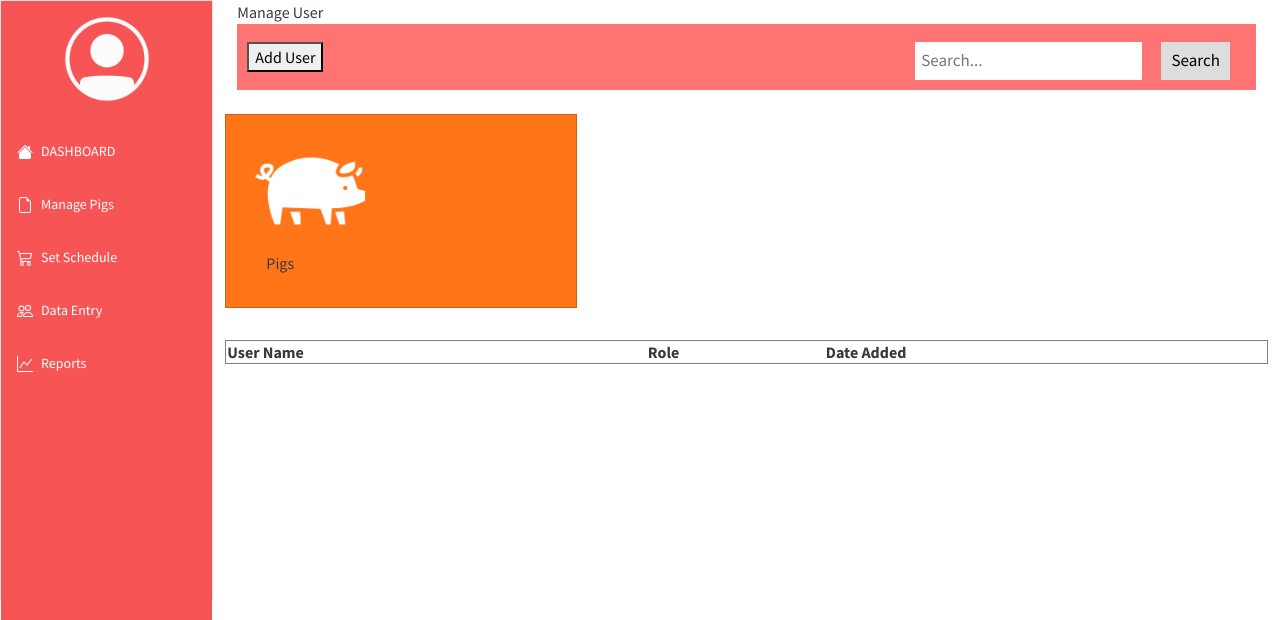
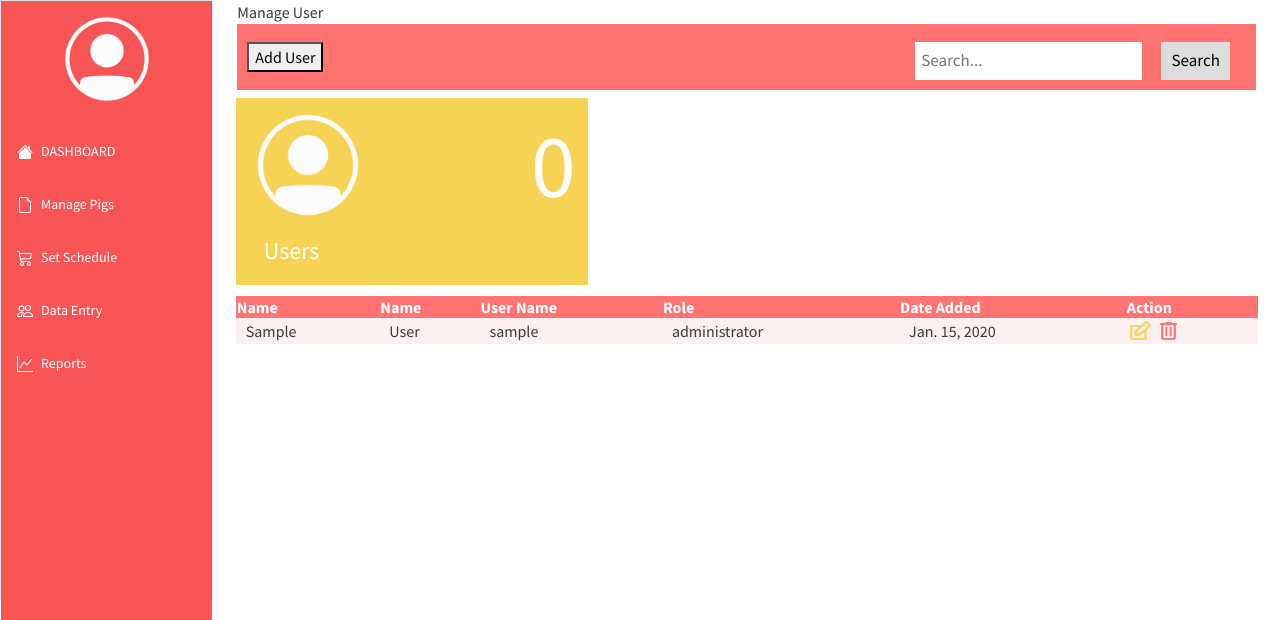
Before and after one commit to vincentrondero/Goodwill-Farm, a Django app: page /manage_user/sample/ in a window 1280 px wide. Shown: the top 620 px of the page. Run offline with Django 4.2, Linux system fonts and the light colour scheme; tables that the repository leaves empty hold one stand-in row (values such as "Sample post"); lists and menus that the app fills with data are empty; some libraries are stand-ins or nearby versions.

Commit message:
second commit

```diff
--- a/capstone/Authentication/urls.py
+++ b/capstone/Authentication/urls.py
@@ -14,4 +14,6 @@ urlpatterns = [
     path('get_checkbox_states/', views.get_checkbox_states, name='get_checkbox_states'),
     path('update_task_status/', views.update_task_status, name='update_task_status'),
     path('api/tasks-for-date/<str:selected_date>/', views.tasks_for_date, name='tasks-for-date'),
+    path('delete_user/<str:user_type>/', views.delete_user, name='delete_user'),
+    path('update_user/<str:user_type>/', views.update_user, name='update_user'),
 ]
--- a/capstone/Authentication/views.py
+++ b/capstone/Authentication/views.py
@@ -5,6 +5,7 @@ from .models import Task
 from datetime import date
 from django.http import JsonResponse
 from django.contrib.auth import authenticate, login
+from django.db import transaction
 
 def add_pigs(request, user_type):
     return render(request, 'Farm/add_pigs.html',{"user_type": user_type})
@@ -18,9 +19,36 @@ def index(request, user_type):
     checked_tasks = Task.objects.filter(is_done=True)
     return render(request, 'Farm/index.html', {"today_tasks": today_tasks, "checked_tasks": checked_tasks, "user_type": user_type})
 
+def manage_user(request, user_type):
+    if request.method == 'POST':
+        # Handle user creation
+        firstname = request.POST.get("firstname")
+        lastname = request.POST.get("lastname")
+        username = request.POST.get("username")
+        password = request.POST.get("password")
+        role = request.POST.get("role")
+        date = request.POST.get("date")
 
-def manage_user(request, user_type):
-    return render(request, 'Farm/manage_user.html',{"user_type": user_type})
+        # If all required fields are provided, create a new User object and save it to the database
+        if firstname and lastname and username and password and role and date:
+            user = User(
+                firstname=firstname,
+                lastname=lastname,
+                username=username,
+                password=password,
+                role=role,
+                date=date
+            )
+            user.save()
+
+            # Redirect to the same page to prevent form resubmission
+            return redirect('manage_user', user_type=user_type)
+     # Retrieve a queryset of User objects from your database
+    users = User.objects.all()
+    users_count = User.objects.filter(role='user').count()
+
+    # Render the manage_user page
+    return render(request, 'Farm/manage_user.html', {"users": users,"user_type": user_type, "users_count" :users_count })
 
 def reports(request, user_type):
     return render(request, 'Farm/reports.html',{"user_type": user_type})
@@ -163,3 +191,53 @@ def tasks_for_date(request, selected_date):
 
     # Return the tasks data as JSON response
     return JsonResponse(tasks_data, safe=False)
+
+def delete_user(request, user_type):
+    if request.method == 'POST':
+        user_id = request.POST.get('id')
+        try:
+            user = User.objects.get(pk=user_id)
+            user.delete()
+            return JsonResponse({'success': True})
+        except User.DoesNotExist:
+            return JsonResponse({'success': False, 'error': 'User not found'})
+    return render(request, 'Farm/manage_user.html', { "user_type": user_type, })
+
+
+def update_user(request, user_type):
+    if request.method == 'POST':
+        data = request.POST  # Access POST data directly
+        user_id = data.get('id')  # Get the user ID from POST data
+
+        try:
+            with transaction.atomic():
+                user = User.objects.get(pk=user_id)
+                user.username = data.get('username')
+                user.firstname = data.get('firstname')
+                user.lastname = data.get('lastname')
+                user.role = data.get('role')
+                user.date = data.get('date')
+                user.save()
+
+            # Debug: Add print statements or use Django's logging
+            print("User updated successfully.")
+
+            return JsonResponse({'success': True, 'updated_user': {
+                'firstname': user.firstname,
+                'lastname': user.lastname,
+                'username': user.username,
+                'role': user.role,
+                'date': user.date,
+            }})
+        except User.DoesNotExist:
+            # Debug: Print error message
+            print("User not found.")
+
+            return JsonResponse({'success': False, 'error': 'User not found'})
+        except Exception as e:
+            # Debug: Print error message
+            print(f"Error: {str(e)}")
+
+            return JsonResponse({'success': False, 'error': str(e)})
+
+    return render(request, 'Farm/manage_user.html', {"user_type": user_type})
--- a/capstone/capstone/static/css/dash.css
+++ b/capstone/capstone/static/css/dash.css
@@ -357,3 +357,26 @@ body, html {
     z-index: 1000;
     box-shadow: 2px #659D60;
 }
+
+.icon-button {
+    background: none;
+    border: none;
+    padding: 0;
+    margin: 0;
+    transition: transform 0.2s;
+}
+
+.icon-button:hover {
+    transform: scale(1.2);
+}
+
+#edit_overlay {
+    display: none;
+    position: fixed;
+    top: 0;
+    left: 0;
+    width: 100%;
+    height: 100%;
+    z-index: 1000;
+    box-shadow: 2px #659D60;
+}
--- a/capstone/capstone/static/js/main_javascript.js
+++ b/capstone/capstone/static/js/main_javascript.js
@@ -170,9 +170,166 @@ $(document).ready(function() {
     if (closeOverlayButton6) {
         closeOverlayButton6.addEventListener("click", closeOverlay6);
     }
+    $(".delete_button").click(function () {
+        var userId = $(this).data("user-id");
+        var user_type = $(this).data("user-type"); // Get user_type from data attribute
+        var deleteButton = $(this); // Store a reference to the button clicked
+        var csrfToken = $('input[name="csrfmiddlewaretoken"]').val();
+
+        // Confirm the user wants to delete before proceeding
+        var confirmDelete = confirm("Are you sure you want to delete this user?");
+        if (confirmDelete) {
+            // Construct the correct URL for the AJAX request
+            var deleteUrl = '/delete_user/' + user_type + '/';  // Update with the correct URL pattern
+
+            // Send an AJAX request to delete the user
+            $.ajax({
+                url: deleteUrl,
+                method: "POST",
+                data: { action: 'delete_user', id: userId, csrfmiddlewaretoken: csrfToken },
+                success: function (response) {
+                    // Handle success, maybe remove the row from the table
+                    if (response.success) {
+                        // Remove the table row
+                        deleteButton.closest("tr").remove(); // Use the reference to the button
+                    }
+                },
+                error: function (xhr, errmsg, err) {
+                    // Handle errors
+                    console.log(err);
+                },
+            });
+        }
+    });
+
+
+    // Add click event handler for the edit button
+    $(".edit_button").click(function () {
+        // Show the edit overlay
+        $("#edit_overlay").show();
+
+        // Get the user data from the clicked row
+        var row = $(this).closest("tr");
+        var firstname = row.find("td:nth-child(1)").text();
+        var lastname = row.find("td:nth-child(2)").text();
+        var username = row.find("td:nth-child(3)").text();
+        var role = row.find("td:nth-child(4)").text();
+        var date = row.find("td:nth-child(5)").text();
+
+        // Populate the overlay fields with the user data
+        $("#edit_firstname").val(firstname);
+        $("#edit_lastname").val(lastname);
+        $("#edit_username").val(username);
+        $("#edit_role").val(role);
+        $("#edit_date").val(date);
+
+        // Store the user ID in a data attribute
+        var userId = $(this).data("user-id");
+        $(".save-button").data("user-id", userId);
+    });
+
+    // Add click event handler for the save button
+    $(".save-button").click(function (e) {
+        e.preventDefault(); // Prevent the default form submission
+
+        // Store a reference to the button element that was clicked
+        var clickedButton = $(this);
+
+        // Get user ID and user type from data attributes
+        var userId = clickedButton.data("user-id");
+        console.log("UserID (Primary Key): " + userId);
+        var user_type = clickedButton.data("user-type");
+
+        // Get the CSRF token from the form
+        var csrfToken = $('input[name="csrfmiddlewaretoken"]').val();
+
+        // Confirm the user wants to update before proceeding
+        var confirmUpdate = confirm("Are you sure you want to update this user?");
+
+        if (confirmUpdate) {
+            // Debugging: Log the value of #edit_date to check if it's retrieved correctly
+            var dateString = $("#edit_date").val();
+            console.log("Date String: " + dateString);
+
+            // Construct the correct URL for the AJAX request
+            var updateUrl = '/update_user/' + user_type + '/';
+
+            // Retrieve the updated user data from your form fields
+            var updatedData = {
+                id: userId,  // Include user ID
+                username: $("#edit_username").val(),
+                firstname: $("#edit_firstname").val(),
+                lastname: $("#edit_lastname").val(),
+                role: $("#edit_role").val(),
+                date: formatDate(dateString), // Convert the date
+                csrfmiddlewaretoken: csrfToken,
+            };
+
+            // Send an AJAX request to update the user using POST
+            $.ajax({
+                url: updateUrl,
+                method: "POST",
+                data: updatedData,
+                success: function (response) {
+                    console.log("Update Response:", response); // Log the response for debugging
+
+                    if (response.success) {
+                        var updatedUser = response.updated_user;
+
+                        // Find the closest table row to the clicked button and update its contents
+                        var tableRow = clickedButton.closest("tr");
+
+                        // Update the table cells with the new data
+                        tableRow.find("td:nth-child(1)").text(updatedUser.firstname);
+                        tableRow.find("td:nth-child(2)").text(updatedUser.lastname);
+                        tableRow.find("td:nth-child(3)").text(updatedUser.username);
+                        tableRow.find("td:nth-child(4)").text(updatedUser.role);
+                        tableRow.find("td:nth-child(5)").text(updatedUser.date);
+
+                        // Hide the edit overlay after successful update
+                        $("#edit_overlay").hide();
+
+                        location.reload();
+                    }
+                },
+                error: function (xhr, errmsg, err) {
+                    // Handle errors
+                    console.log("Update Error:", err);
+                },
+            });
+        }
+    });
+
+
 
 
 });
+
+function formatDate(dateString) {
+    // Split the input date string into parts
+    var dateParts = dateString.split(' ');
+
+    // Ensure we have at least 3 parts (Month, day, year)
+    if (dateParts.length >= 3) {
+        var month = dateParts[0]; // Month
+        var day = dateParts[1].slice(0, -1); // Day (remove the comma)
+        var year = dateParts[2]; // Year
+
+        // Map month names to their numerical representation
+        var monthMap = {
+            'Jan.': '01', 'Feb.': '02', 'Mar.': '03', 'Apr.': '04', 'May.': '05', 'Jun.': '06',
+            'Jul.': '07', 'Aug.': '08', 'Sep.': '09', 'Oct.': '10', 'Nov.': '11', 'Dec.': '12'
+        };
+
+        // Construct the formatted date
+        var formattedDate = year + '-' + monthMap[month] + '-' + day;
+
+        return formattedDate;
+    }
+
+    // Return an empty string if the date string format is not as expected
+    return '';
+}
 
 
 function getCookie(name) {
--- a/capstone/templates/Farm/manage_user.html
+++ b/capstone/templates/Farm/manage_user.html
@@ -12,34 +12,34 @@
 
 <div id="overlay">
     <div id="formContainer">
-        <h2>Set Schedules</h2>
+        <h2>Add User</h2>
         <div class="scheduling-container">
-            <form>
-                <label for="firstname" class = "LFirstName">Firstname:</label>
-                <input type="text" class = "InFirstName" id="firstname" name="firstname"><br><br>
+            <form method="post" action="{% url 'manage_user'  user_type=user_type %}">
+                {% csrf_token %}
 
-                <label for="lastname" class= "LLastName">Lastname:</label>
-                <input type="text" class= "InLastName" id="lastname" name="lastname"><br><br>
+                <label for="firstname" class="LFirstName">Firstname:</label>
+                <input type="text" class="InFirstName" id="firstname" name="firstname" value="Juan"><br><br>
 
-                <label for="role" class= "LRole">Role:</label>
-                <input type="text" class= "InRole" id="role" name="role"><br><br>
+                <label for="lastname" class="LLastName">Lastname:</label>
+                <input type="text" class="InLastName" id="lastname" name="lastname" value="De la Cruz"><br><br>
 
-                <label for="username" class= "LUserName">Username:</label>
-                <input type="text" class= "InUserName" id="username" name="username"><br><br>
+                <label for="role" class="LRole">Role:</label>
+                <input type="text" class="InRole" id="role" name="role" value="user"><br><br>
 
-                <label for="password" class= "LPassword">Password:</label>
-                <input type="password" class= "InPassword" id="password" name="password"><br><br>
+                <label for="username" class="LUserName">Username:</label>
+                <input type="text" class="InUserName" id="username" name="username"><br><br>
 
-                <label for="confpass" class= "LConfPass">Password:</label>
-                <input type="password" class= "InConfPass" id="confpass" name="confpass"><br><br>
+                <label for="password" class="LPassword">Password:</label>
+                <input type="password" class="InPassword" id="password" name="password"><br><br>
 
+                <label for="confpass" class="LConfPass">Confirm Password:</label>
+                <input type="password" class="InConfPass" id="confpass" name="confpass"><br><br>
 
                 <hr class="separator">
 
-                <div class = "Submission">
-
-                    <label for="date" class= "LDate">Date:</label>
-                    <input type="text" class= "Indate" id="date" name="date"><br><br>
+                <div class="Submission">
+                    <label for="date" class="LDate">Date:</label>
+                    <input type="text" class="Indate" id="date" name="date" value="{{ date.today }}"><br><br>
                 </div>
 
                 <input type="submit" value="Save Task">
@@ -52,24 +52,75 @@
     </div>
 </div>
 
-<div class="col py-3 custom-padX gap-5" style="height: 15rem;">
-    <div class="row py-3 gap-4">
-        <div class="bg-warning card px-2" style="width: 22rem;">
+<div class="col" style="height: 16rem;">
+    <div class="row gap-4">
+        <div style="width: 22rem; margin-left: 1%; background-color: #F7D355;">
             <div class="card-body card-font">
-            <img src="{% static 'img/pig_logo.png' %}" style="height: 120px;" alt="...">
-            <p class="px-3"> Pigs </p>
+                <div style="display: flex; justify-content: space-between; align-items: center;">
+                    <div>
+                        <img src="{% static 'img/user_profile.png' %}" style="height: 120px;" alt="...">
+                    </div>
+                    <div>
+                        <span style="font-size: 90px; color: #FFFF;">{{ users_count }}</span> <!-- Display the count here -->
+                    </div>
+                </div>
+                <p class="px-3" style="text-align:left; color: #FFFF; font-size: 24px;"> Users</p>
+            </div>
         </div>
     </div>
 </div>
 
-<div class="row py-3 gap-4">
-    <table border="1">
-        <tr>
+
+
+
+<div class="row py-3">
+    <table style="border-collapse: collapse; margin-left: 1%; width: 98%;">
+        <tr id="table_header" style="background-color: #FF7373; color: white;">
+            <th>Name</th>
+            <th>Name</th>
             <th>User Name</th>
             <th>Role</th>
             <th>Date Added</th>
+            <th>Action</th>
         </tr>
+        {% for user in users %}
+        <tr id="table_content" style="background-color:#FDF0F0">
+            <td style="padding-left: 10px;">{{ user.firstname }}</td>
+            <td style="padding-left: 10px;">{{ user.lastname }}</td>
+            <td style="padding-left: 10px;">{{ user.username }}</td>
+            <td style="padding-left: 10px;">{{ user.role }}</td>
+            <td style="padding-left: 10px;">{{ user.date }}</td>
+            <td>
+                {% csrf_token %}
+                <button class="icon-button edit_button" data-user-id="{{ user.pk }}">
+                    <img src="{% static 'img/edit_icon.png' %}" style="height: 24px;" alt="...">
+                </button>
+                <button class="icon-button delete_button" data-user-id="{{ user.id }}" data-user-type="{{ user_type }}">
+                    <img src="{% static 'img/trash_can.png' %}" style="height: 24px;" alt="...">
+                </button>
+            </td>
+        </tr>
+        {% endfor %}
     </table>
 </div>
+<div id="edit_overlay" style="display: none;">
+    <div id="editFormContainer">
+        <h2>Edit User</h2>
+        <div class="scheduling-container">
+            <form id="editUserForm">
+                {% csrf_token %}
+                <!-- Add input fields for editing user details -->
+                <input type="text" name="firstname" id="edit_firstname" value="">
+                <input type="text" name="lastname" id="edit_lastname" value="">
+                <input type="text" name="username" id="edit_username" value="">
+                <input type="text" name="role" id="edit_role" value="">
+                <input type="text" name="date" id="edit_date" value="">
+                <button  class="save-button" data-user-type="{{ user_type }}">Save</button>
+                <button class="cancel-button">Cancel</button>
+            </form>
+        </div>
+    </div>
+</div>
+
 
 {% endblock %}
```
Also changed, not shown: capstone/Authentication/models.py (+7 -2 lines), capstone/Authentication/migrations/0005_user_date_user_firstname_user_lastname.py (added), capstone/capstone/static/img/edit_icon.png (added), capstone/capstone/static/img/trash_can.png (added).
